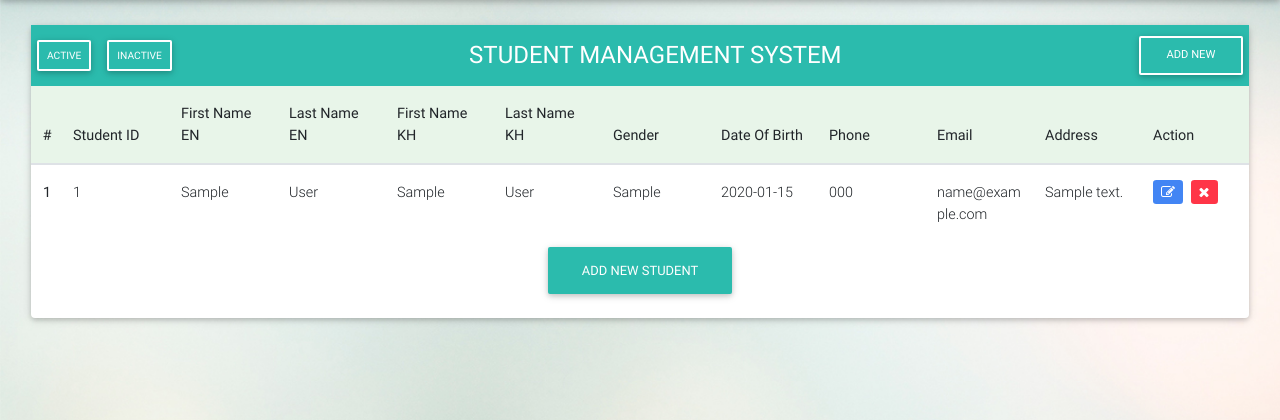
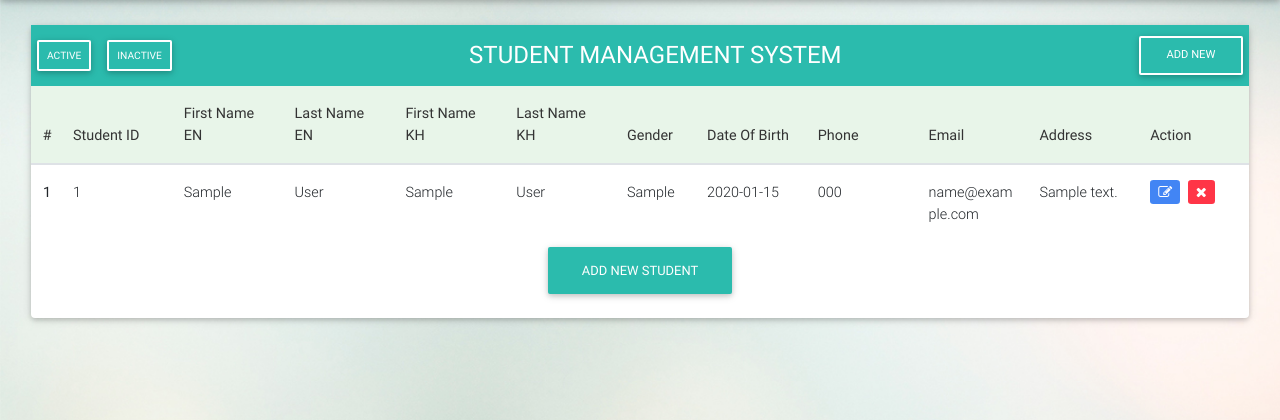
Before and after one commit to nysamnang/simple-crud-flask, a Flask app: page /index/active in a window 1280 px wide. Shown: the part 74-494 px from the top of the page. Run offline with Flask 2, Linux system fonts and the light colour scheme; a user stored in the database is signed in; tables that the repository leaves empty hold one stand-in row (values such as "Sample post").

Commit message:
styling template

```diff
--- a/static/css/style.css
+++ b/static/css/style.css
@@ -66,3 +66,7 @@ body{
 table{
   table-layout: fixed
 }
+
+table .theader th {
+  color: #333333;
+}
--- a/templates/index.html
+++ b/templates/index.html
@@ -23,7 +23,7 @@
       <table class="table table-responsive-lg table-hover mb-0 w-auto">
 
         <!--Table head-->
-        <thead class="green lighten-5">
+        <thead class="green lighten-5 theader">
           <tr>
             <th style="width: 30px!important">#</th>
             <th>Student ID</th>
@@ -31,7 +31,7 @@
             <th>Last Name EN</th>
             <th>First Name KH</th>
             <th>Last Name KH</th>
-            <th>Gender</th>
+            <th style="width: 80px!important">Gender</th>
             <th>Date Of Birth</th>
             <th>Phone</th>
             <th>Email</th>
@@ -46,7 +46,7 @@
           {% if student %}
             {%- for std in student|sort(attribute='student_id') %}
             <tr>
-              <th scope="row" style="width: 30px!important">{{ loop.index }}</th>
+              <th>{{ loop.index }}</th>
               <td>{{std.student_id}}</td>
               <td>{{std.first_name_en}}</td>
               <td>{{std.last_name_en}}</td>
```
